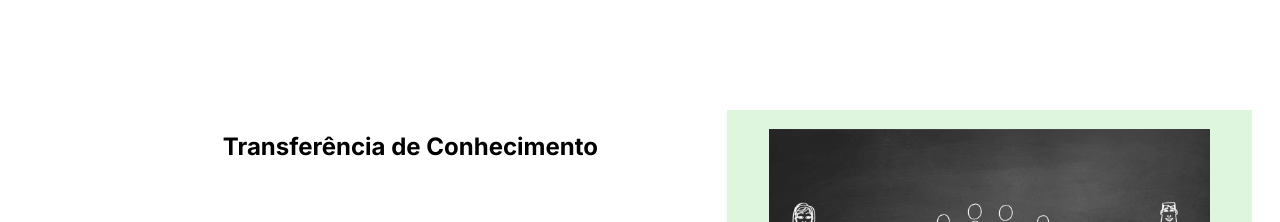
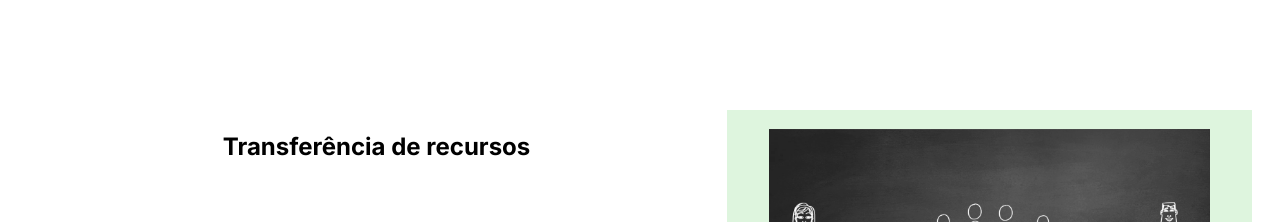
Before and after one commit to valentina1298/agrinhos22, a plain HTML site: page index.html in a window 1280 px wide. Shown: the part 1900-2122 px from the top of the page. Drawn offline with Linux system fonts and the light colour scheme.

Commit message:
fkvhjsdf

```diff
--- a/index.html
+++ b/index.html
@@ -49,7 +49,7 @@
     <img class="ma" src="./ft 3.jpg" alt="">
     <h2 class="color" ><p>As áreas urbanas dependem das áreas rurais para fornecer alimentos e produtos agrícolas. A produção agrícola nas áreas rurais abastece os mercados urbanos, garantindo a segurança alimentar e o abastecimento constante de alimentos frescos.</p></h2>
 </div>
-<div id="título4" class="título4"><h2>Transferência de Conhecimento</h2></div>
+<div id="título4" class="título4"><h2>Transferência de recursos</h2></div>
 <div class="mato4">
     <h2 class="color" ><p>As áreas urbanas frequentemente fornecem capital, tecnologia e infraestrutura para as áreas rurais, enquanto as áreas rurais fornecem recursos naturais, como água, alimentos e matérias-primas, para as áreas urbanas.</p></h2>
     <img class="ma" src="./ft 4.jpg" alt="">
```
